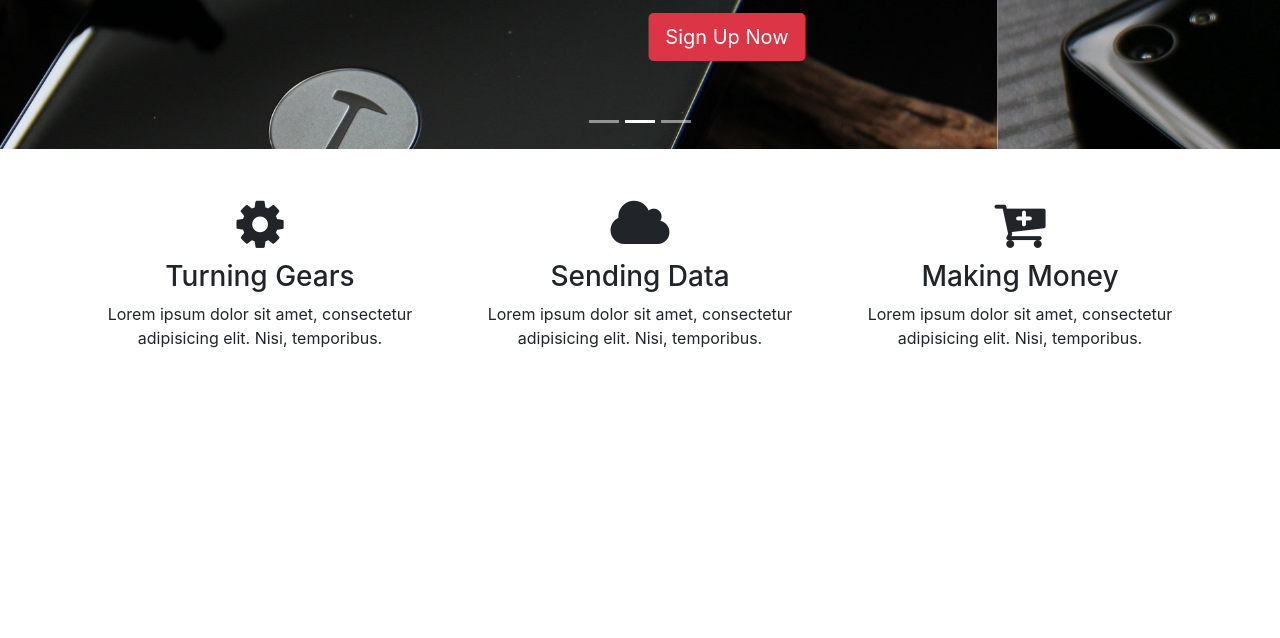
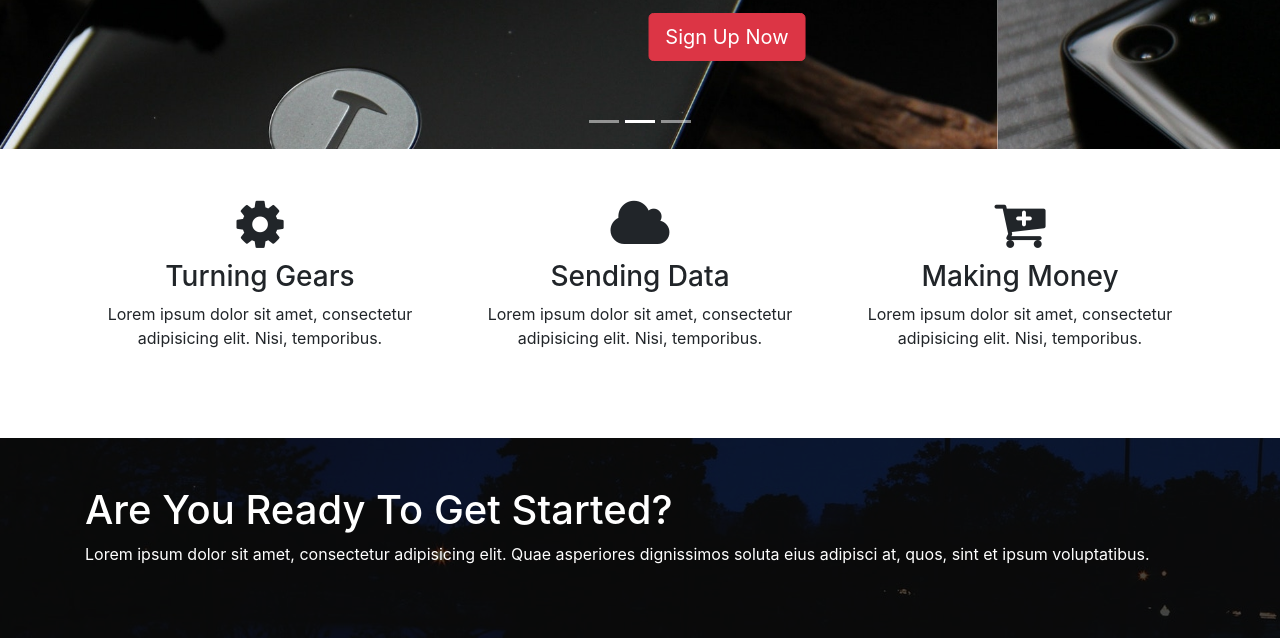
Before and after one commit to a-soliman/gloozom-theme, a website: page src/index.html in a window 1280 px wide. Shown: the part 357-995 px from the top of the page. Before the commit the page ends 800 px from the top, so only its background shows below. Drawn offline with nearby package versions, Linux system fonts and the light colour scheme; files that its build step writes are made by us from their sources.

Commit message:
coded the HOME HEADING SECTION

```diff
--- a/src/index.html
+++ b/src/index.html
@@ -114,7 +114,20 @@
 		</div>
 	</section>
 
+	<!-- HOME HEADING SECTION -->
 
+	<section id="home-heading" class="p-5">
+		<div class="dark-overlay">
+			<div class="row">
+				<div class="col">
+					<div class="container pt-5">
+						<h1>Are You Ready To Get Started?</h1>
+						<p class="d-none d-md-block">Lorem ipsum dolor sit amet, consectetur adipisicing elit. Quae asperiores dignissimos soluta eius adipisci at, quos, sint et ipsum voluptatibus.</p>
+					</div>
+				</div>
+			</div>
+		</div>
+	</section>
 
 
 
--- a/src/scss/partials/vars.scss
+++ b/src/scss/partials/vars.scss
@@ -1,4 +1,5 @@
 $grey: #757575;
 $white: #fff;
+$dark-overlay: rgba(0,0,0,0.7);
 
 $icon-size: 55px;
--- a/src/scss/styles.scss
+++ b/src/scss/styles.scss
@@ -4,7 +4,7 @@
 
 
 body {
-	background: $white;
+	overflow-x: hidden;
 }
 
 .navbar {
@@ -42,3 +42,22 @@ body {
 .fa {
 	font-size: $icon-size;
 }
+
+#home-heading {
+	position: relative;
+	min-height: 200px;
+	background: url('../img/lights.jpg');
+	background-attachment: fixed;
+	background-repeat: no-repeat;
+	text-allign: center;
+	color: $white;
+}
+
+.dark-overlay {
+	position: absolute;
+	background-color:$dark-overlay;
+	top: 0;
+	left: 0;
+	height:100%;
+	width: 100%;
+}
```
